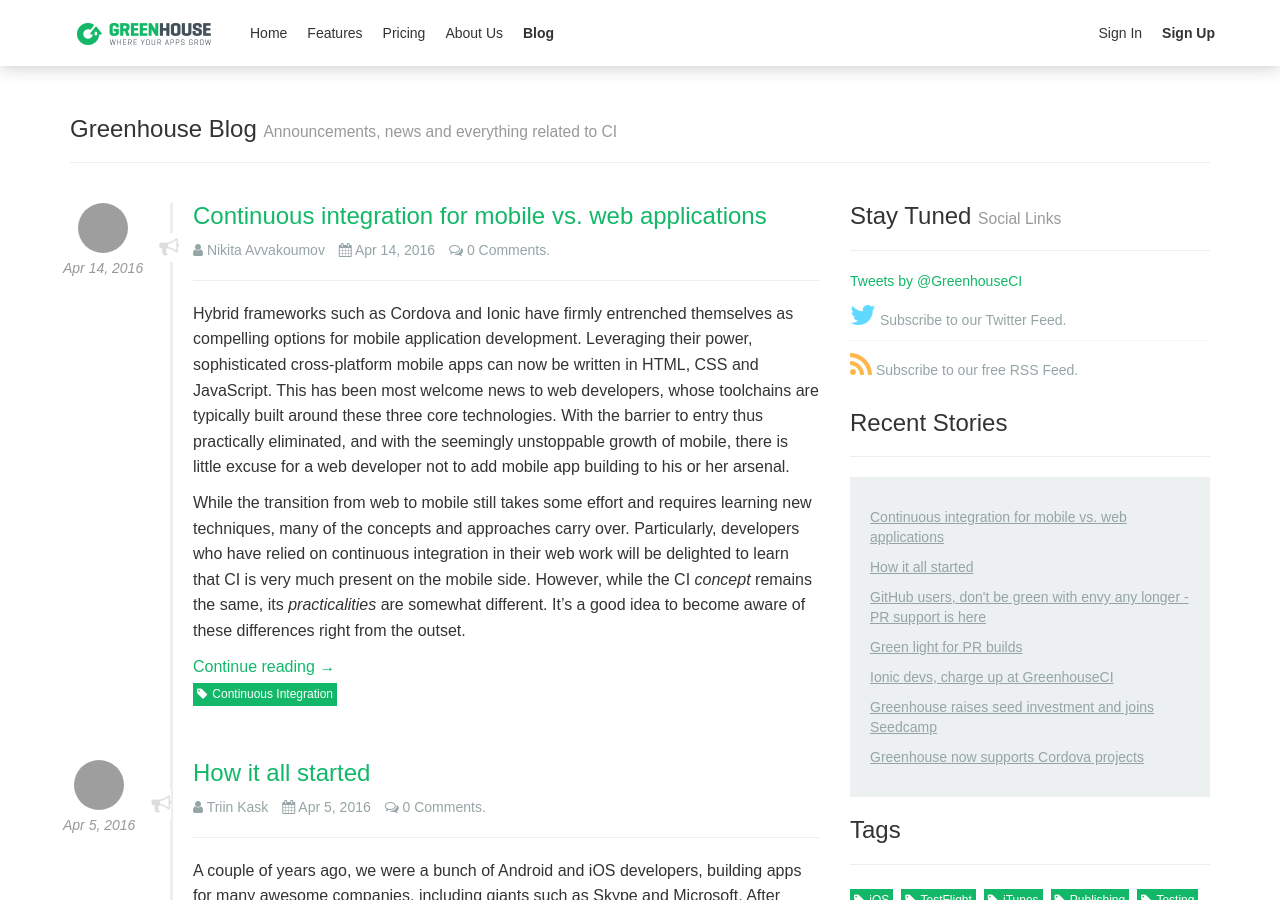
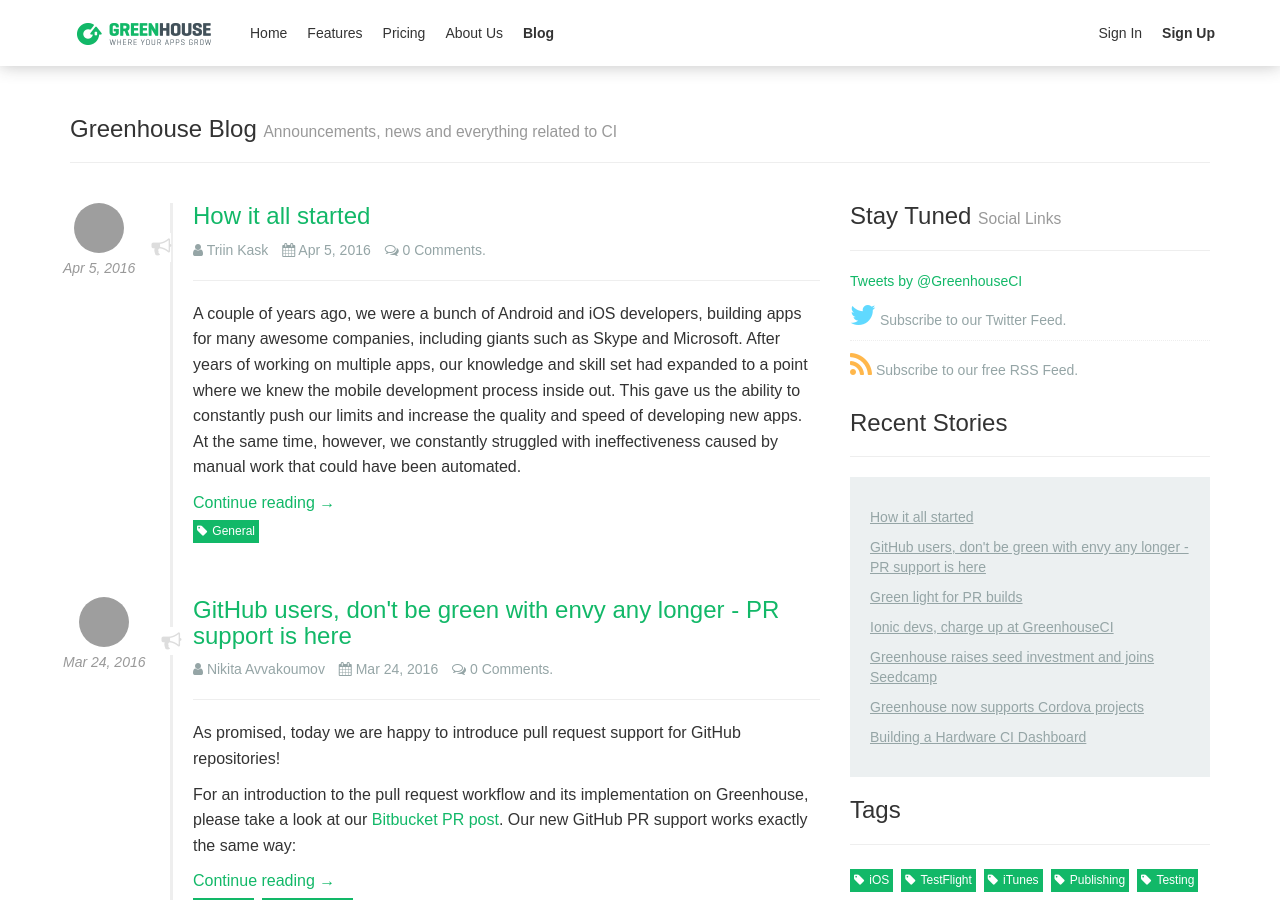
Before and after one commit to GreenhouseCI/blog.greenhouseci.com, a Jekyll site: the page built from index.html, in a window 1280 px wide and 900 px high. Built offline with Jekyll 4.4.1, drawn with Linux system fonts in a browser that asks for light colours; nearby versions of some CDN libraries; the list of posts is cut into pages by our own code; comment, search, counter and statistics services are not loaded; some of the changed text lies outside the part shown; grey boxes are pictures that could not be loaded.

Commit message:
Post-date & set published to FALSE for ci-for-web-vs-mobile article

```diff
--- a/_posts/2016-04-15-ci-for-mobile-vs-web.md
+++ b/_posts/2016-04-15-ci-for-mobile-vs-web.md
@@ -1,12 +1,12 @@
 ---
 layout: post
 title:  "Continuous integration for mobile vs. web applications"
-date:   2016-04-14 06:00:00
+date:   2016-04-25 06:00:00
 categories: Greenhouse update
 tags: [ci]
 author: nik
 share: true
-published: true
+published: false
 comments: true
 ---
 
```
